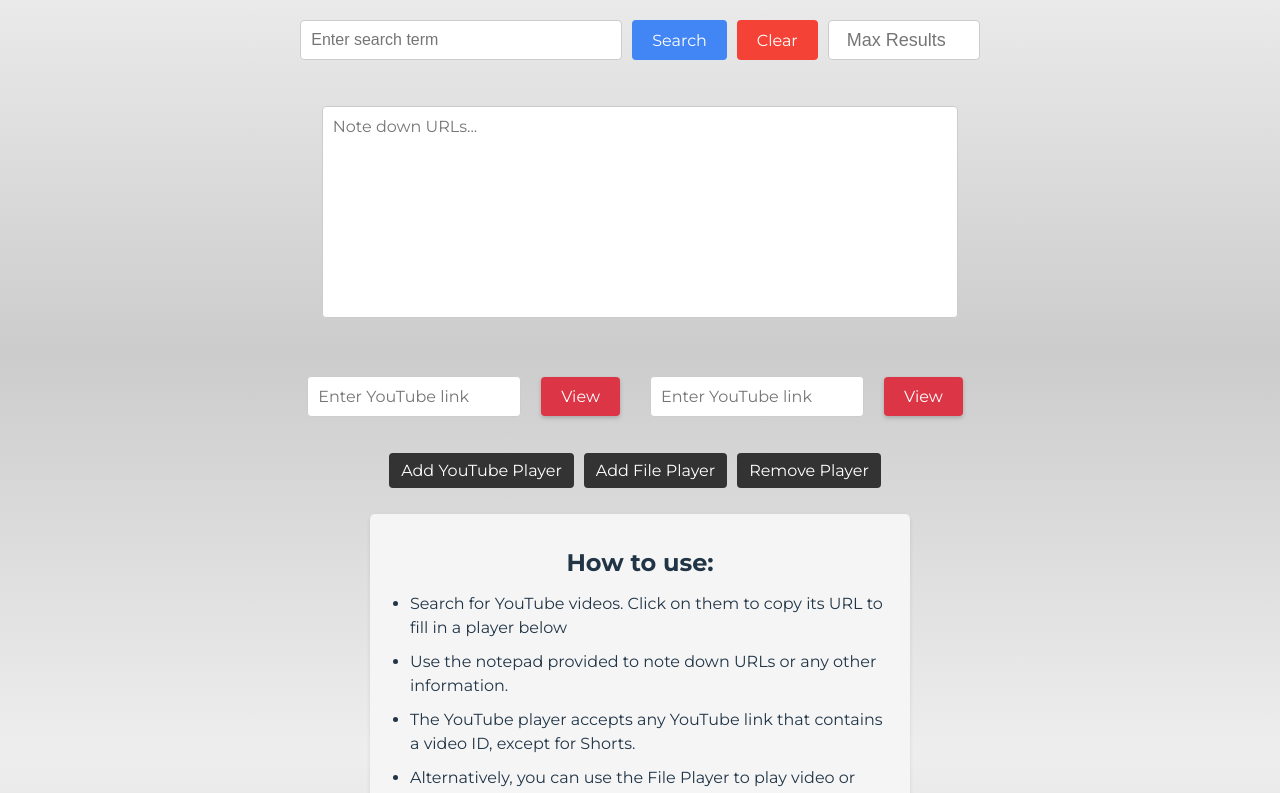
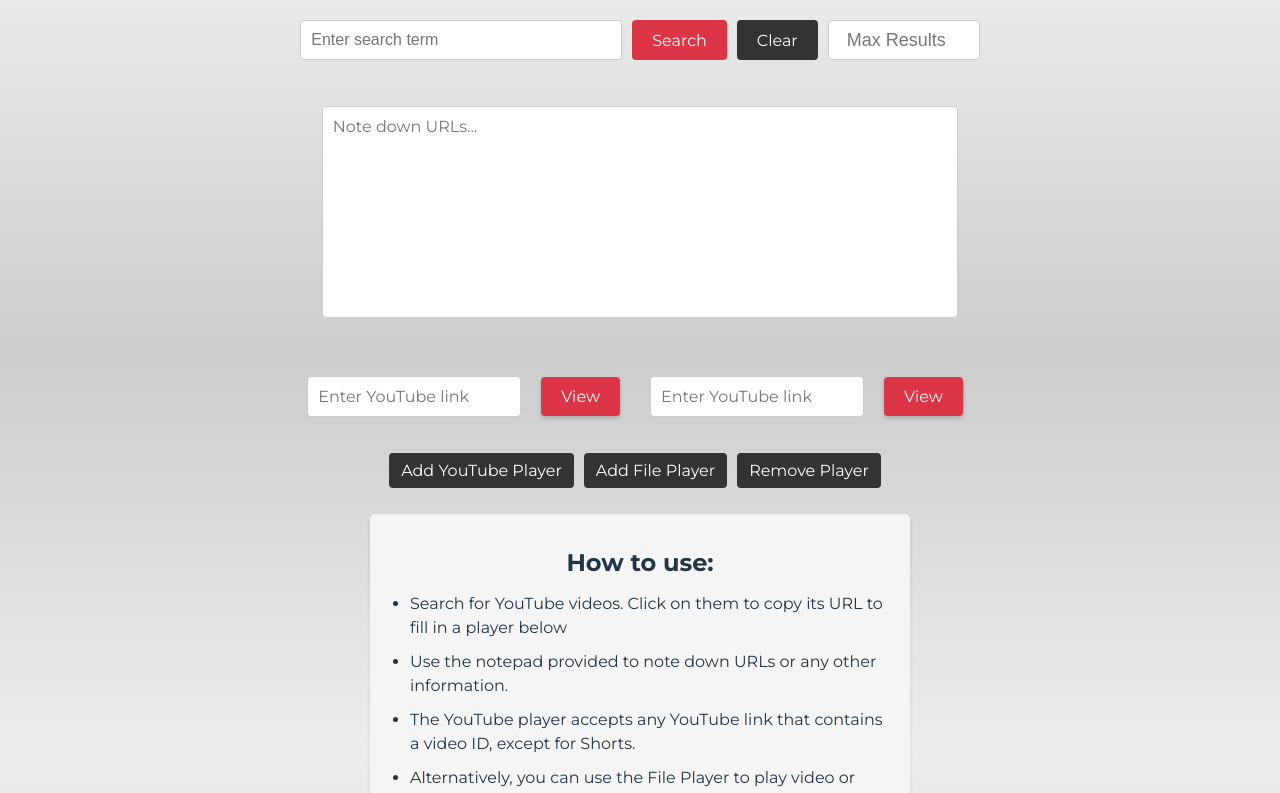
Before and after one commit to ArmSiwatK/play-multiple-videos, a React (Vite) app: page / in a window 1280 px wide. Shown: the top 793 px of the page. Built offline with nearby package versions, Linux system fonts and the light colour scheme.

Commit message:
style: Consistent button colors

```diff
--- a/src/components/YouTubePlayer/YouTubePlayer.css
+++ b/src/components/YouTubePlayer/YouTubePlayer.css
@@ -31,9 +31,7 @@
     padding: 10px 20px;
     border: none;
     background-color: #dc3545;
-    /* Red background color */
     color: #fff;
-    /* White text color */
     cursor: pointer;
     font-size: 16px;
     border-radius: 4px;
@@ -48,7 +46,6 @@
 
 .youtube-player-button:hover {
     background-color: #c82333;
-    /* Darker red background color on hover */
 }
 
 .youtube-player-video-wrapper {
--- a/src/components/YouTubeSearch/YouTubeSearch.css
+++ b/src/components/YouTubeSearch/YouTubeSearch.css
@@ -29,21 +29,11 @@
     font-size: 18px;
 }
 
-.input-container button {
-    padding: 10px 20px;
-    font-size: 16px;
-    background-color: #4285f4;
-    color: #fff;
-    border: none;
-    border-radius: 4px;
-    cursor: pointer;
-}
-
 .input-container .button-search {
     padding: 10px 20px;
     margin-right: 10px;
     font-size: 16px;
-    background-color: #4285f4;
+    background-color: #dc3545;
     color: #fff;
     border: none;
     border-radius: 4px;
@@ -52,7 +42,7 @@
 }
 
 .input-container .button-search:hover {
-    background-color: #3367d6;
+    background-color: #c82333;
 }
 
 .input-container .button-search:active {
@@ -64,7 +54,7 @@
 .input-container .button-clear {
     padding: 10px 20px;
     font-size: 16px;
-    background-color: #f44336;
+    background-color: #333333;
     color: #fff;
     border: none;
     border-radius: 4px;
@@ -73,7 +63,7 @@
 }
 
 .input-container .button-clear:hover {
-    background-color: #e53935;
+    background-color: #555555;
 }
 
 .input-container .button-clear:active {
```
